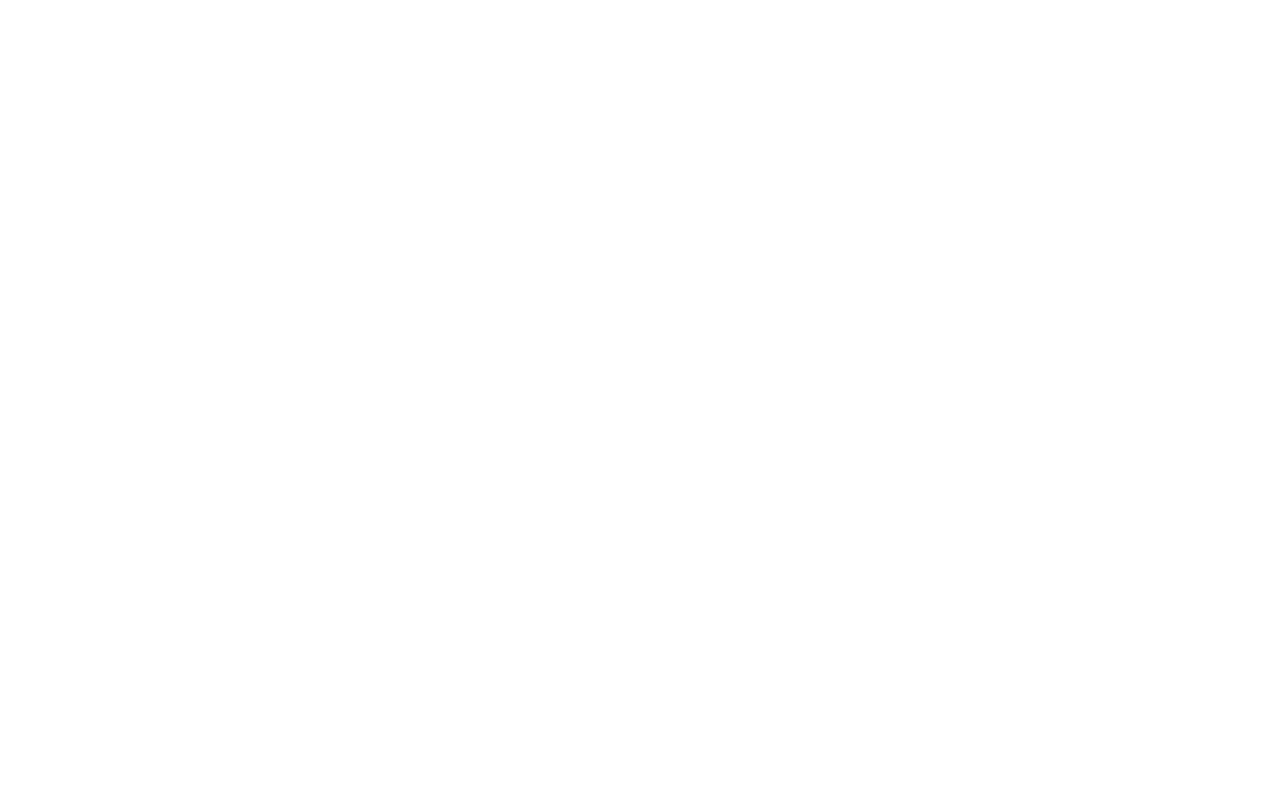
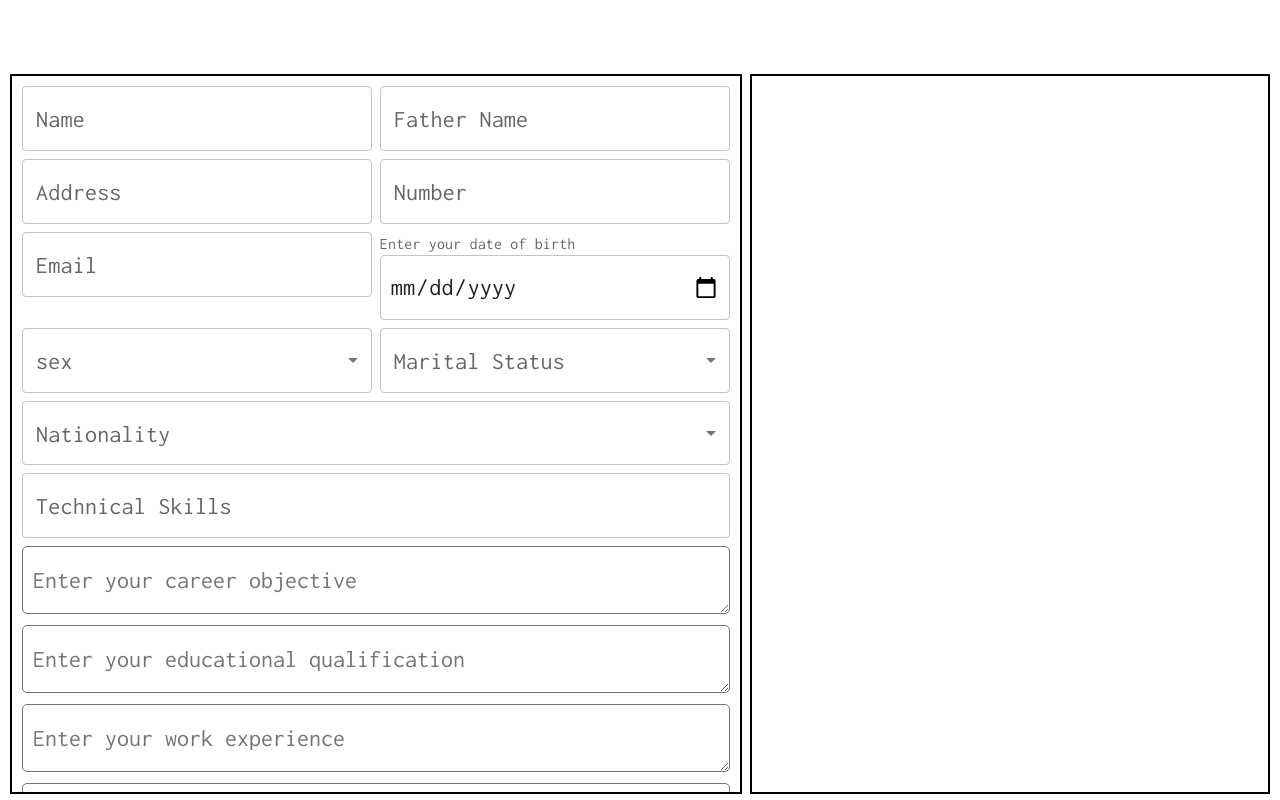
Before and after one commit to snovamicron/CV-builder, a React (Create React App) app in the folder client/: page /template_2 in a window 1280 px wide. Before the commit this address had no page. Built offline with nearby package versions, Linux system fonts and the light colour scheme.

Commit message:
commit 13

```diff
--- a/client/src/components/Home.tsx
+++ b/client/src/components/Home.tsx
@@ -8,6 +8,9 @@ import {
 // components
 import Template from "./Home/Template"
 import Welcome from "./Home/Welcome"
+import Template_1 from './Home/Template/Template_1'
+import Template_2 from './Home/Template/Template_2'
+
 
 const Home = ()=>{
     return(
@@ -16,6 +19,8 @@ const Home = ()=>{
                 <Routes>
                     <Route path="/" element={<Welcome/>} />
                     <Route path="/template" element={<Template/>} />
+                    <Route path="/template_1" element={<Template_1/>} />
+                    <Route path="/template_2" element={<Template_2/>} />
                 </Routes>
             </Router>
         </>
--- a/client/src/components/Home/Template/Template_1.tsx
+++ b/client/src/components/Home/Template/Template_1.tsx
@@ -144,6 +144,10 @@ const Template_1 = () => {
     const theme = useTheme()
     const matches = useMediaQuery(theme.breakpoints.up('md'))
     const useStyles = makeStyles({
+        wraper:{
+            height:'92vh',
+            marginTop:64
+        },
         components: {
             border: '2px solid #000',
             height: '100%',
@@ -169,6 +173,7 @@ const Template_1 = () => {
     const classes = useStyles()
     return (
         <>
+        <Box className={classes.wraper}>
             <Grid container sx={{ height: '100%', padding: '10px 10px' }} columnSpacing={{ xs: 1 }} >
                 {
                     !show || matches ? <Grid item xs={12} md={7} >
@@ -371,6 +376,7 @@ const Template_1 = () => {
                         </Grid> : null
                 }
             </Grid>
+            </Box>
         </>
     )
 }
--- a/client/src/components/Home/Template/Template_2.tsx
+++ b/client/src/components/Home/Template/Template_2.tsx
@@ -10,18 +10,18 @@ import {
     useMediaQuery,
     TextField,
     TextareaAutosize,
-    Button,
-    Typography,
     IconButton,
     InputLabel,
-    MenuItem
+    MenuItem,
+    Chip,
+    Button
 } from '@mui/material'
-import AddCircleOutlineIcon from '@mui/icons-material/AddCircleOutline';
 import CloseIcon from '@mui/icons-material/Close';
 import { useTheme } from '@mui/material/styles'
 import { makeStyles } from '@mui/styles'
 
 // API
+import { send_template_2_data } from '../../../services/allApi';
 
 
 const Template_2 = () => {
@@ -29,39 +29,52 @@ const Template_2 = () => {
     const theme = useTheme()
     const matches = useMediaQuery(theme.breakpoints.up('md'))
     const useStyles = makeStyles({
+        wraper:{
+            height:'92vh',
+            marginTop:64
+        },
         components: {
             border: '2px solid #000',
             height: '100%',
             maxHeight: '90vh',
-            padding: 10,
+            padding: '10px 10px',
+            paddingBottom: '40px',
             boxSizing: 'border-box',
-            overflow: 'auto !important'
+            overflow: 'auto !important',
+            '&::-webkit-scrollbar': {
+                display: 'none'
+            }
         },
         text: {
             '& > div > input': {
                 padding: '0 10px !important',
                 height: 65,
-                fontSize: matches?'1.5rem':'1rem'
+                fontSize: matches ? '1.5rem' : '1rem'
             },
             '& > label': {
-                fontSize: matches?'1.5rem':'1rem'
+                fontSize: matches ? '1.5rem' : '1rem'
             }
         },
-        options:{
-            '& > div > div':{
+        options: {
+            '& > div > div': {
                 padding: '15px 50px !important',
-                fontSize: matches?'1.5rem':'1rem'
+                fontSize: matches ? '1.5rem' : '1rem'
             },
             '& > label': {
-                fontSize: matches?'1.5rem':'1rem'
+                fontSize: matches ? '1.5rem' : '1rem'
             }
         },
-        textArea:{
-            maxWidth:'100%',
-            width:'100%',
-            borderRadius:5,
-            padding:'20px 10px',
-            fontSize: matches?'1.5rem':'1rem'
+        textArea: {
+            maxWidth: '100%',
+            width: '100%',
+            borderRadius: 5,
+            padding: '20px 10px',
+            fontSize: matches ? '1.5rem' : '1rem'
+        },
+        skillsChip: {
+            fontSize: matches ? '1.3rem !important' : '1rem !important',
+            margin: '9px 4px !important',
+            height: '35px !important'
         }
     })
     const classes = useStyles()
@@ -103,20 +116,35 @@ const Template_2 = () => {
         Declaration: '',
         place: '',
         date: '',
-        Technical_Skills:[]
+        Technical_Skills: []
     })
-    const handleFormDataChange = (e:React.ChangeEvent<HTMLInputElement> | React.ChangeEvent<HTMLTextAreaElement>):void=>{
-        if(e.target.name !== 'Technical_Skills'){
-            setFormData({...formData, [e.target.name]:e.target.value})
+    const [skillsData, setSkillsData] = useState<String>('')
+    const handleFormDataChange = (e: React.ChangeEvent<HTMLInputElement> | React.ChangeEvent<HTMLTextAreaElement>): void => {
+        if (e.target.name !== 'Technical_Skills') {
+            setFormData({ ...formData, [e.target.name]: e.target.value })
         }
     }
-    const handleTechnicalSkillsData = (e:any):void=>{
-        if(e.key === 'Enter'){
-            setFormData({...formData, Technical_Skills:[...formData.Technical_Skills, e.terget.value]})
+    const handleTechnicalSkillsData = (e: any): void => {
+        if (e.key === 'Enter') {
+            let newSkills = formData.Technical_Skills
+            newSkills.push(e.target.value)
+            setFormData({ ...formData, Technical_Skills: newSkills })
+            setSkillsData('')
         }
+    }
+    const onChipDisable = (e: number): void => {
+        let newSkills = formData.Technical_Skills
+        newSkills.splice(e, 1)
+        setFormData({ ...formData, Technical_Skills: newSkills })
+    }
+    const onAllDataSubmit = async (): Promise<void> => {
+        setShow(false)
+        await send_template_2_data(formData)
+        setShow(true)
     }
     return (
         <>
+            <Box className={classes.wraper}>
                 <Grid container sx={{ height: '100%', padding: '10px 10px' }} columnSpacing={{ xs: 1 }} >
                     {
                         !show || matches ?
@@ -131,7 +159,7 @@ const Template_2 = () => {
                                                 label='Name'
                                                 placeholder='Enter your name'
                                                 value={formData.name}
-                                        onChange={(e:React.ChangeEvent<HTMLInputElement>)=>handleFormDataChange(e)}
+                                                onChange={(e: React.ChangeEvent<HTMLInputElement>) => handleFormDataChange(e)}
                                             />
                                         </Grid>
                                         <Grid item xs={12} md={6}>
@@ -142,7 +170,7 @@ const Template_2 = () => {
                                                 label='Father Name'
                                                 placeholder='Enter your father name'
                                                 value={formData.Father_Name}
-                                        onChange={(e:React.ChangeEvent<HTMLInputElement>)=>handleFormDataChange(e)}
+                                                onChange={(e: React.ChangeEvent<HTMLInputElement>) => handleFormDataChange(e)}
                                             />
                                         </Grid>
                                         <Grid item xs={12} md={6}>
@@ -153,7 +181,7 @@ const Template_2 = () => {
                                                 label='Address'
                                                 placeholder='Enter your address'
                                                 value={formData.address}
-                                        onChange={(e:React.ChangeEvent<HTMLInputElement>)=>handleFormDataChange(e)}
+                                                onChange={(e: React.ChangeEvent<HTMLInputElement>) => handleFormDataChange(e)}
                                             />
                                         </Grid>
                                         <Grid item xs={12} md={6}>
@@ -164,7 +192,7 @@ const Template_2 = () => {
                                                 label='Number'
                                                 placeholder='Enter your contact number'
                                                 value={formData.contact_number}
-                                        onChange={(e:React.ChangeEvent<HTMLInputElement>)=>handleFormDataChange(e)}
+                                                onChange={(e: React.ChangeEvent<HTMLInputElement>) => handleFormDataChange(e)}
                                             />
                                         </Grid>
                                         <Grid item xs={12} md={6}>
@@ -176,7 +204,7 @@ const Template_2 = () => {
                                                 label='Email'
                                                 placeholder='Enter your Email'
                                                 value={formData.email}
-                                        onChange={(e:React.ChangeEvent<HTMLInputElement>)=>handleFormDataChange(e)}
+                                                onChange={(e: React.ChangeEvent<HTMLInputElement>) => handleFormDataChange(e)}
                                             />
                                         </Grid>
                                         <Grid item xs={12} md={6}>
@@ -187,7 +215,7 @@ const Template_2 = () => {
                                                 className={classes.text}
                                                 name='dob'
                                                 value={formData.dob}
-                                        onChange={(e:React.ChangeEvent<HTMLInputElement>)=>handleFormDataChange(e)}
+                                                onChange={(e: React.ChangeEvent<HTMLInputElement>) => handleFormDataChange(e)}
                                             />
                                         </Grid>
                                         <Grid item xs={12} md={6}>
@@ -198,7 +226,7 @@ const Template_2 = () => {
                                                 select
                                                 name='sex'
                                                 value={formData.sex}
-                                        onChange={(e:React.ChangeEvent<HTMLInputElement>)=>handleFormDataChange(e)}
+                                                onChange={(e: React.ChangeEvent<HTMLInputElement>) => handleFormDataChange(e)}
                                             >
                                                 {sexs.map((option) => (
                                                     <MenuItem key={option} value={option}>
@@ -215,7 +243,7 @@ const Template_2 = () => {
                                                 select
                                                 name='Marital_Status'
                                                 value={formData.Marital_Status}
-                                    onChange={(e:React.ChangeEvent<HTMLInputElement>)=>handleFormDataChange(e)}
+                                                onChange={(e: React.ChangeEvent<HTMLInputElement>) => handleFormDataChange(e)}
                                             >
                                                 {maritalStatus.map((option) => (
                                                     <MenuItem key={option} value={option}>
@@ -232,7 +260,7 @@ const Template_2 = () => {
                                                 label='Nationality'
                                                 select
                                                 value={formData.Nationality}
-                                    onChange={(e:React.ChangeEvent<HTMLInputElement>)=>handleFormDataChange(e)}
+                                                onChange={(e: React.ChangeEvent<HTMLInputElement>) => handleFormDataChange(e)}
                                             >
                                                 {Nationalities.map((option) => (
                                                     <MenuItem key={option} value={option}>
@@ -242,10 +270,35 @@ const Template_2 = () => {
                                             </TextField>
                                         </Grid>
                                         <Grid item xs={12}>
+                                            <TextField
+                                                fullWidth
+                                                className={classes.text}
+                                                name='Technical_Skills'
+                                                onChange={(e) => setSkillsData(e.target.value)}
+                                                value={skillsData}
+                                                onKeyUp={(e) => handleTechnicalSkillsData(e)}
+                                                label='Technical Skills'
+                                            />
+                                            {
+                                                formData.Technical_Skills.length !== 0 &&
+                                                formData.Technical_Skills.map((ele, index) => {
+                                                    return (
+                                                        <Chip
+                                                            key={index}
+                                                            label={ele}
+                                                            className={classes.skillsChip}
+                                                            onDelete={() => onChipDisable(index)}
+                                                            color='success'
+                                                        />
+                                                    )
+                                                })
+                                            }
+                                        </Grid>
+                                        <Grid item xs={12}>
                                             <TextareaAutosize
                                                 className={classes.textArea}
                                                 name='Career_Objective'
-                                    onChange={(e:React.ChangeEvent<HTMLTextAreaElement>)=>handleFormDataChange(e)}
+                                                onChange={(e: React.ChangeEvent<HTMLTextAreaElement>) => handleFormDataChange(e)}
                                                 value={formData.Career_Objective}
                                                 placeholder='Enter your career objective'
                                             />
@@ -254,7 +307,7 @@ const Template_2 = () => {
                                             <TextareaAutosize
                                                 className={classes.textArea}
                                                 name='Educational_Qualification'
-                                    onChange={(e:React.ChangeEvent<HTMLTextAreaElement>)=>handleFormDataChange(e)}
+                                                onChange={(e: React.ChangeEvent<HTMLTextAreaElement>) => handleFormDataChange(e)}
                                                 value={formData.Educational_Qualification}
                                                 placeholder='Enter your educational qualification'
                                             />
@@ -263,7 +316,7 @@ const Template_2 = () => {
                                             <TextareaAutosize
                                                 className={classes.textArea}
                                                 name='Work_Experience'
-                                    onChange={(e:React.ChangeEvent<HTMLTextAreaElement>)=>handleFormDataChange(e)}
+                                                onChange={(e: React.ChangeEvent<HTMLTextAreaElement>) => handleFormDataChange(e)}
                                                 value={formData.Work_Experience}
                                                 placeholder='Enter your work experience'
                                             />
@@ -272,19 +325,61 @@ const Template_2 = () => {
                                             <TextareaAutosize
                                                 className={classes.textArea}
                                                 name='Languages_Known'
-                                    onChange={(e:React.ChangeEvent<HTMLTextAreaElement>)=>handleFormDataChange(e)}
+                                                onChange={(e: React.ChangeEvent<HTMLTextAreaElement>) => handleFormDataChange(e)}
                                                 value={formData.Languages_Known}
                                                 placeholder='Enter your known languages'
                                             />
                                         </Grid>
                                         <Grid item xs={12}>
+                                            <TextareaAutosize
+                                                className={classes.textArea}
+                                                name='Hobbies_Interest'
+                                                onChange={(e: React.ChangeEvent<HTMLTextAreaElement>) => handleFormDataChange(e)}
+                                                value={formData.Hobbies_Interest}
+                                                placeholder='Enter your hobbies interest'
+                                            />
+                                        </Grid>
+                                        <Grid item xs={12}>
+                                            <TextareaAutosize
+                                                className={classes.textArea}
+                                                name='Declaration'
+                                                onChange={(e: React.ChangeEvent<HTMLTextAreaElement>) => handleFormDataChange(e)}
+                                                value={formData.Declaration}
+                                                placeholder='Enter your declaration'
+                                            />
+                                        </Grid>
+                                        <Grid item xs={12} md={6}>
+                                            <InputLabel>Enter your place</InputLabel>
                                             <TextField
                                                 fullWidth
                                                 className={classes.text}
-                                        name='Technical_Skills'
-                                        value={formData.Technical_Skills}
-                                        onKeyUp={(e)=>handleTechnicalSkillsData(e)}
+                                                name='place'
+                                                label='Place'
+                                                value={formData.place}
+                                                onChange={(e: React.ChangeEvent<HTMLInputElement>) => handleFormDataChange(e)}
                                             />
+                                        </Grid>
+                                        <Grid item xs={12} md={6}>
+                                            <InputLabel>Enter today's date</InputLabel>
+                                            <TextField
+                                                fullWidth
+                                                className={classes.text}
+                                                name='date'
+                                                type='date'
+                                                value={formData.date}
+                                                onChange={(e: React.ChangeEvent<HTMLInputElement>) => handleFormDataChange(e)}
+                                            />
+                                        </Grid>
+                                        <Grid item xs={12} sx={{ display: 'flex' }}>
+                                            <Button
+                                                variant='contained'
+                                                size='large'
+                                                color='success'
+                                                sx={{ margin: '0 auto', fontSize: '1.2rem' }}
+                                                onClick={onAllDataSubmit}
+                                            >
+                                                Submit
+                                            </Button>
                                         </Grid>
                                     </Grid>
                                 </Box>
@@ -301,12 +396,13 @@ const Template_2 = () => {
                                         </IconButton>
                                     }
                                     {
-                                    show && <iframe style={{ width: '100%', height: '100%' }} src='http://localhost:4000/cv/template_1' />
+                                        show && <iframe style={{ width: '100%', height: '100%' }} src='http://localhost:4000/cv/template_2' />
                                     }
                                 </Box>
                             </Grid> : null
                     }
                 </Grid>
+            </Box>
         </>
     )
 }
```
Also changed, not shown: client/src/components/Home/Template.tsx (+11 -15 lines), client/src/services/allApi.ts (+13 -0 lines), 1 other file (tests, documents, lock files or other folders). Lines whose indentation alone changed are shown as unchanged.
